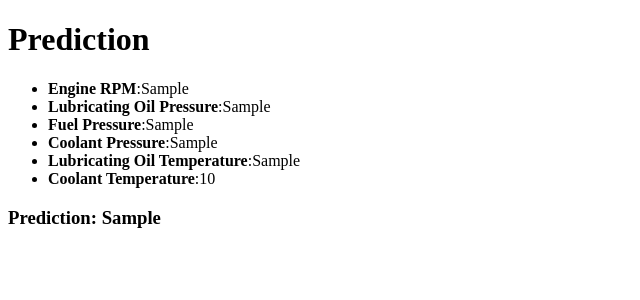
After one commit to Benbellah-Owino/Capstone-Deployment-Group-App, a FastAPI app: template templates/prediction.html in a window 1280 px wide. The commit adds this page. Shown: the top 300 px of the page, without its empty margins (0-640 px from the left). Run offline with FastAPI, Linux system fonts and the light colour scheme; the template is opened without the code that fills it: most values are stand-ins (such as "Sample title", 1, 10 or a date in 2020).

Commit message:
Add templating to the web app for better DX

```diff
--- a/main.py
+++ b/main.py
@@ -1,9 +1,11 @@
-from fastapi import FastAPI
+from fastapi import FastAPI, Request, Form
 from fastapi.responses import HTMLResponse
 from fastapi.templating import Jinja2Templates
 from models import SensorData
 
 app = FastAPI()
+
+templates = Jinja2Templates(directory = "templates")
 
 @app.get("/")
 def read_root():
@@ -19,22 +21,46 @@ def read_root():
     # engine_condition : bool
 
 @app.get("/home", response_class=HTMLResponse)
-def home():
-    return """
-    <html>
-        <head>
-            <title>Engine Condition Predictor</title>
-        </head>
-        <body>
-            <h1>Engine Condition Predictor🚀</h1>
-                <p>
-                    Hello. Welcome to this app where you enter your engine sensor data from
-                    your infotainment and we try to predict it.
-                <p/>
-        </body>
-    </html>
-"""
+def home(
+):
+    # data_dict = {
+    #     "engine_rpm": engine_rpm,
+    #     "lub_oil_pressure": lub_oil_pressure,
+    #     "fuel_pressure": fuel_pressure,
+    #     "coolant_pressure": coolant_pressure,
+    #     "lub_oil_temp": lub_oil_temp,
+    #     "coolant_temp": coolant_temp,
+    #     "engine_condition": engine_condition
+    # }
+    data_dict = {}
 
-@app.post("/predict")
-def predict(data: SensorData):
-    return {"payload":data}
+    return templates.TemplateResponse("index.html")
+
+@app.get("/prediction")
+def home(data = SensorData):
+
+    return templates.TemplateResponse("index.html", {"Data": data})
+
+
+@app.post("/predict", response_class=HTMLResponse)
+def predict(
+    request: Request,
+    engine_rpm       : int = Form(...),
+    lub_oil_pressure : float = Form(...),
+    fuel_pressure    : float = Form(...),
+    coolant_pressure : float = Form(...),
+    lub_oil_temp     : float = Form(...),
+    coolant_temp     : float = Form(...),
+    engine_condition : bool = Form(...),
+):
+    data_dict = {
+        "engine_rpm": engine_rpm,
+        "lub_oil_pressure": lub_oil_pressure,
+        "fuel_pressure": fuel_pressure,
+        "coolant_pressure": coolant_pressure,
+        "lub_oil_temp": lub_oil_temp,
+        "coolant_temp": coolant_temp,
+        "engine_condition": engine_condition
+    }
+
+    return templates.TemplateResponse("prediction.html", {"request": request,"data": data_dict})
--- /dev/null
+++ b/templates/prediction.html
@@ -0,0 +1,20 @@
+<!DOCTYPE html>
+<html lang="en">
+<head>
+    <meta charset="UTF-8">
+    <meta name="viewport" content="width=device-width, initial-scale=1.0">
+    <title>Document</title>
+</head>
+<body>
+    <h1>Prediction</h1>
+    <ul class="features">
+        <li class="feature"><b>Engine RPM</b>:{{data.engine_rpm}}</li>
+        <li class="feature"><b>Lubricating Oil Pressure</b>:{{data.lub_oil_pressure}}</li>
+        <li class="feature"><b>Fuel Pressure</b>:{{data.fuel_pressure}}</li>
+        <li class="feature"><b>Coolant Pressure</b>:{{data.coolant_pressure}}</li>
+        <li class="feature"><b>Lubricating Oil Temperature</b>:{{data.lub_oil_pressure}}</li>
+        <li class="feature"><b>Coolant Temperature</b>:{{coolant_temp}}</li>
+    </ul>
+    <h3 class="prediction"><B>Prediction: {{data.engine_condition}}</B></h3>
+</body>
+</html>
```
Also changed, not shown: templates/index.html (+40 -1 lines).
